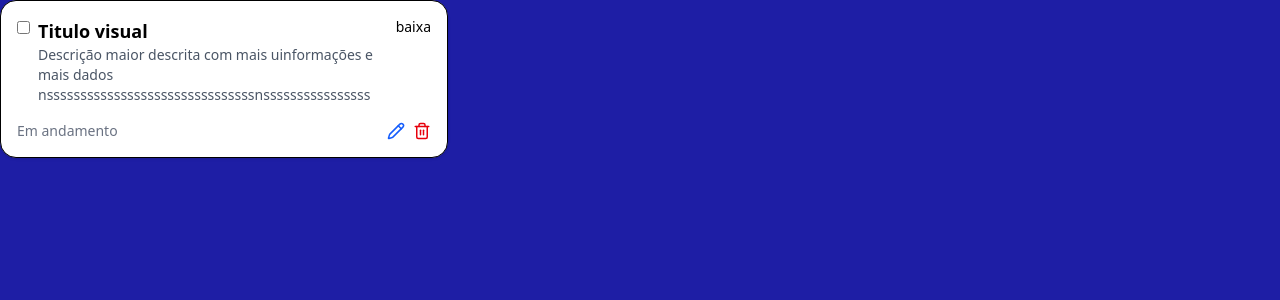
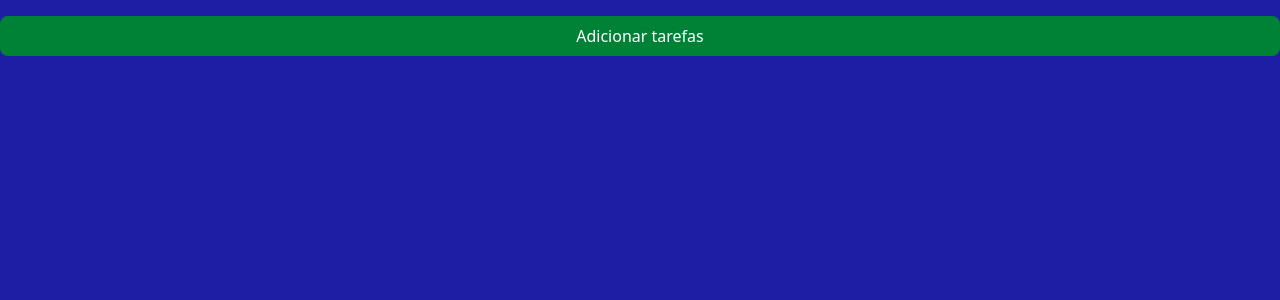
Before and after one commit to Christian-M-Silva/task-control-panel, a React (Vite) app: page / in a window 1280 px wide. Shown: the top 300 px of the page. Built offline with nearby package versions, Linux system fonts and the light colour scheme.

Commit message:
feat(taskBoard): Criara o board de task

```diff
--- a/src/App.tsx
+++ b/src/App.tsx
@@ -1,24 +1,23 @@
-// import { useState } from "react"
-// import { Modal } from "./components/ModalComponent"
+import { useState } from "react"
+import { Modal } from "./components/ModalComponent"
 
-import { Card } from "./components/CardComponent"
+// import { Card } from "./components/CardComponent"
 
 function App() {
-  // const [isOpenModal, setIsOpenModal] = useState<boolean>(false)
+  const [isOpenModal, setIsOpenModal] = useState<boolean>(false)
 
   return (
-    <>
-      {/* <Modal task={{descriptions: 'DESCRIÇÃO', id: 'ID', priority: 'alta', status: 'andamento', title: 'Alta'}}/> */}
-      {/* <Modal isOpen={isOpenModal} onClose={() => setIsOpenModal((prevValue) => !prevValue)} />
-
+    <div className="flex justify-center">
       <button
+        className="mt-4 w-full bg-green-700 text-white py-2 rounded-lg hover:bg-green-700 transition cursor-pointer"
         onClick={() => setIsOpenModal((prevValue) => !prevValue)}
       >
-        Add Task
-      </button> */}
+        Adicionar tarefas
+      </button>
+      <Modal isOpen={isOpenModal} onClose={() => setIsOpenModal((prevValue) => !prevValue)} />
 
-      <Card/>
-    </>
+      {/* <Card/> */}
+    </div>
 
 
   )
--- /dev/null
+++ b/src/components/TaskDashboardComponent/index.tsx
@@ -0,0 +1,7 @@
+import { StatusType } from "../../tipagens/types";
+
+export function TaskDashboard() {
+    function isChecked(status:StatusType): boolean {
+        return status === 'concluida'
+    }
+}
--- a/src/components/modalComponent/index.tsx
+++ b/src/components/modalComponent/index.tsx
@@ -45,6 +45,7 @@ const ModalComponent = forwardRef<HTMLFormElement, ModalProp>((props, ref) => {
                         label="Título"
                         placeholder="Digite o título"
                         value={titleValue}
+                        onChange={(e) => setTitleValue(e.target.value)}
                     />
 
                     {/* Input Descrição */}
@@ -52,6 +53,8 @@ const ModalComponent = forwardRef<HTMLFormElement, ModalProp>((props, ref) => {
                         label="Descrição"
                         placeholder="Digite a descrição"
                         value={descriptionValue}
+                        onChange={(e) => setDescriptionValue(e.target.value)}
+
                     />
 
                     {/* Select Prioridade */}
@@ -61,6 +64,8 @@ const ModalComponent = forwardRef<HTMLFormElement, ModalProp>((props, ref) => {
                         { options: 'Baixa', value: 'baixa' }
                     ]}
                         value={priorityValue}
+                        onChange={(e) => setPriorityValue(e.target.value as PriorityType)}
+
                     />
 
                     {/* Select Status */}
@@ -71,6 +76,7 @@ const ModalComponent = forwardRef<HTMLFormElement, ModalProp>((props, ref) => {
 
                     ]}
                         value={statusValue}
+                        onChange={(e) => setStatusValue(e.target.value as StatusType)}
                     />
 
                     {/* Botão Adicionar ou editar */}
```
Also changed, not shown: src/components/CardComponent/index.tsx (+7 -0 lines), task.txt.
